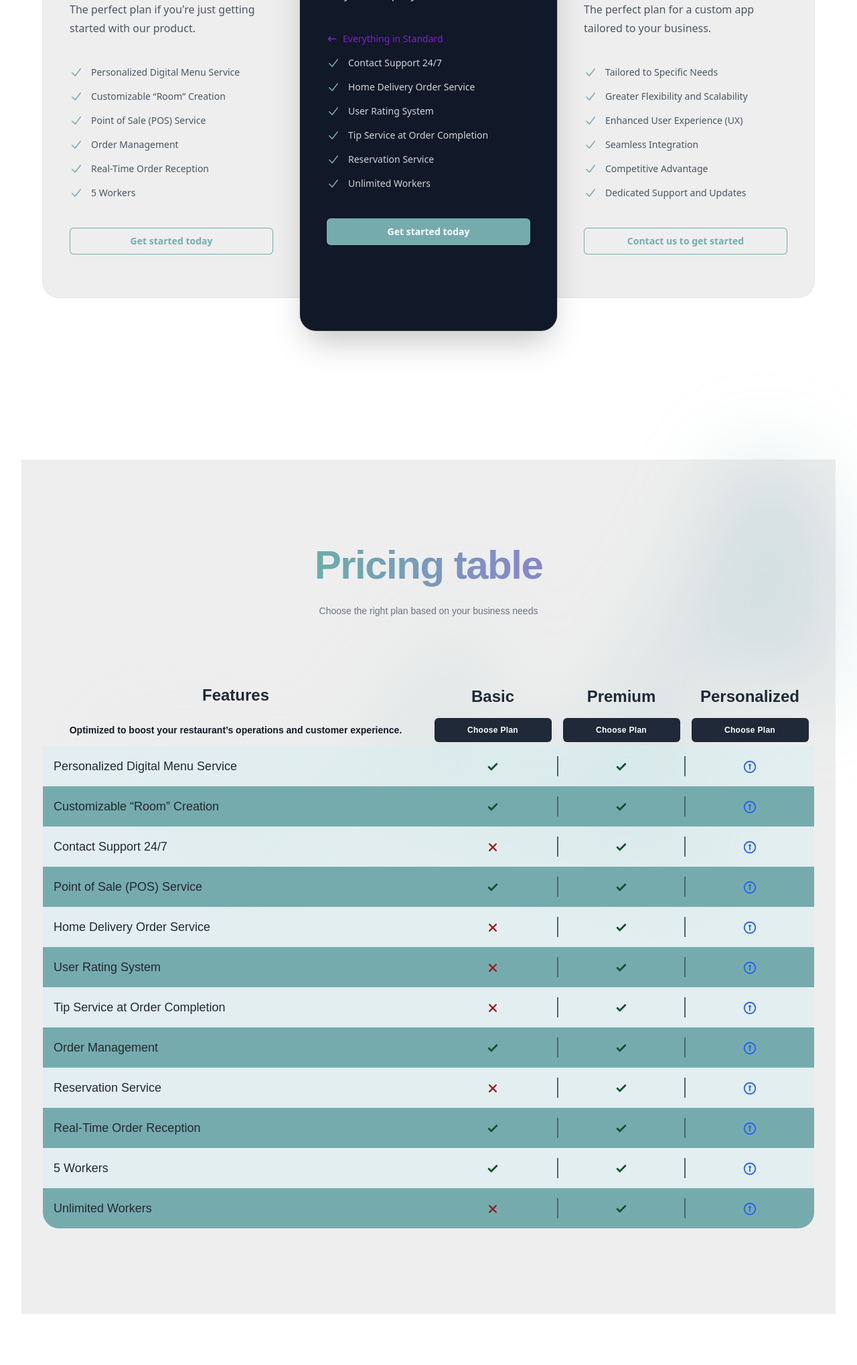
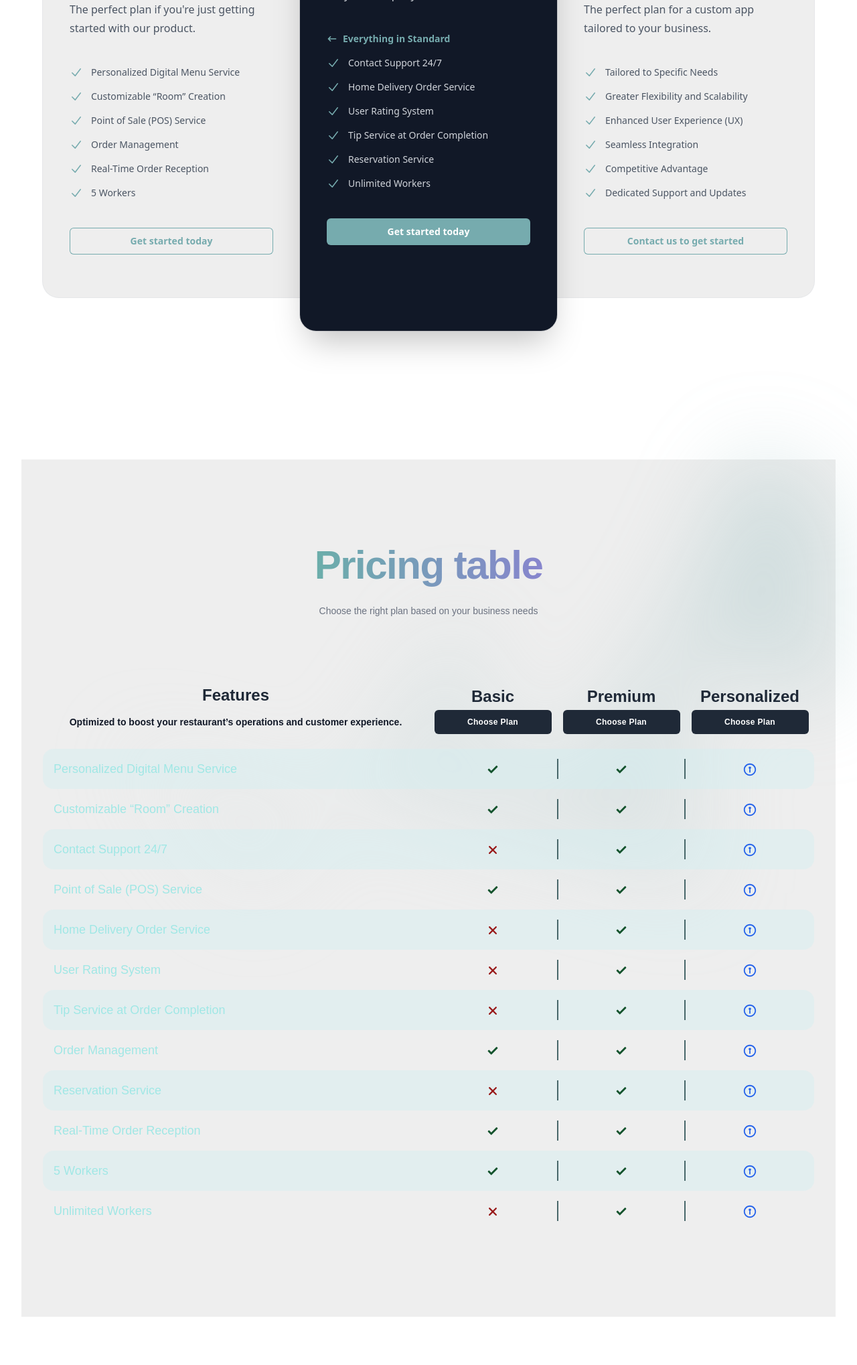
Before and after one commit to 2DAM-202425-PROJECTE/gastrohub, a website built with Vite: page price.html in a window 1280 px wide. Shown: the part 710-2748 px from the top of the page at 67% size. Built offline with nearby package versions, Linux system fonts and the light colour scheme.

Commit message:
price finished

```diff
--- a/css/login.css
+++ b/css/login.css
@@ -423,5 +423,4 @@ button:hover {
 .logo-login{
     width: 100px !important;
     height: 100px !important;
-    background-color: black;
 }
--- a/price.html
+++ b/price.html
@@ -34,7 +34,7 @@
         <p class="mx-auto mt-6 max-w-2xl text-center text-lg leading-8 text-gray-600 dark:text-pwhite ">The perfect price for your business, tailored to meet your unique needs and designed to help you thrive</p>
         <div class="mx-auto mt-16 grid max-w-lg grid-cols-1 items-center gap-y-6 sm:mt-20 sm:gap-y-0 lg:max-w-6xl lg:grid-cols-3 pb-48">
             <div class="min-h-[600px] rounded-3xl rounded-t-3xl bg-pwhite p-8 ring-1 ring-gray-900/10 sm:mx-8 sm:rounded-b-none sm:p-10 lg:mx-0 lg:rounded-bl-3xl lg:rounded-tr-none">
-                <h3 id="tier-hobby" class="text-base font-semibold leading-7 text-yellow-600">Standard</h3>
+                <h3 id="tier-hobby" class="text-base font-bold leading-7 text-pteal">Standard</h3>
                 <p class="mt-4 flex items-baseline gap-x-2">
                     <span class="text-5xl font-bold tracking-tight text-gray-900">$37.99</span>
                     <span class="text-base text-gray-500">/month</span>
@@ -108,7 +108,7 @@
                    class="mt-8 block rounded-md px-3.5 py-2.5 text-center text-sm font-semibold text-pteal hover:bg-pteal-light hover:bg-opacity-50 ring-1 ring-inset ring-pteal hover:ring-pteal focus-visible:outline focus-visible:outline-2 focus-visible:outline-offset-2 focus-visible:outline-indigo-600 sm:mt-10">Get
                     started today</a></div>
             <div class="min-h-[700px] relative rounded-3xl bg-gray-900 p-8 shadow-2xl ring-1 ring-gray-900/10 sm:p-10 w-full h-full">
-                <h3 id="tier-enterprise" class="text-base font-semibold leading-7 text-purple-700">Premium</h3>
+                <h3 id="tier-enterprise" class="text-base font-bold leading-7 text-pteal">Premium</h3>
                 <p class="mt-4 flex items-baseline gap-x-2">
                     <span class="text-5xl font-bold tracking-tight text-white">$69.99</span>
                     <span class="text-base text-gray-400">/month</span>
@@ -118,12 +118,12 @@
                 <ul role="list" class="mt-8 space-y-3 text-sm leading-6 text-gray-300 sm:mt-10">
                     <li class="flex items-start">
                         <svg xmlns="http://www.w3.org/2000/svg" viewBox="0 0 20 20" fill="currentColor"
-                             class="flex-none w-4 h-4 mt-1 mr-2 text-purple-700">
+                             class="flex-none w-4 h-4 mt-1 mr-2 text-pteal font-bold">
                             <path fill-rule="evenodd"
                                   d="M7.707 14.707a1 1 0 01-1.414 0l-4-4a1 1 0 010-1.414l4-4a1 1 0 011.414 1.414L5.414 9H17a1 1 0 110 2H5.414l2.293 2.293a1 1 0 010 1.414z"
                                   clip-rule="evenodd"/>
                         </svg>
-                        <span class="font-medium text-purple-700">Everything in Standard</span>
+                        <span class="font-bold text-pteal">Everything in Standard</span>
                     </li>
                     <li class="flex gap-x-3">
                         <svg class="h-6 w-5 flex-none text-pteal" viewBox="0 0 20 20" fill="currentColor"
@@ -191,7 +191,7 @@
                     started today</a>
             </div>
             <div class="min-h-[600px] rounded-3xl rounded-tl-none rounded-t-none bg-pwhite p-8 ring-1 ring-gray-900/10 sm:mx-8 sm:rounded-b-3xl sm:p-10 lg:mx-0 lg:rounded-bl-none lg:rounded-tr-3xl">
-                <h3 id="tier-hobby-2" class="text-base font-semibold leading-7 text-pink-600">Personalized</h3>
+                <h3 id="tier-hobby-2" class="text-base font-bold leading-7 text-pteal">Personalized</h3>
                 <p class="mt-4 flex items-baseline gap-x-2">
                     <span class="text-5xl font-bold tracking-tight text-gray-900">Custom</span>
                 </p>
@@ -284,27 +284,27 @@
                             <tr class="h-24">
                                 <th class="text-gray-800 px-4 py-1 font-semibold text-2xl dark:text-pwhite">
                                     Features
-                                    <p class="text-gray-900 dark:text-pwhite-dark text-sm mt-4 px-5 py-2.5">
+                                    <p class="text-gray-900 dark:text-pwhite-dark text-sm mt-1 mb-4 px-5 py-2.5">
                                         Optimized to boost your restaurant’s operations and customer experience.</p>
                                 </th>
                                 <th class="text-gray-800 px-2 py-1 font-semibold text-2xl w-48 dark:text-pwhite dark:border-pwhite border-pblack">
                                     <p>Basic</p>
                                     <button type="button"
-                                            class="w-[175px] mt-4 px-5 py-2.5 text-xs tracking-wide font-bold dark:bg-pteal bg-gray-800 hover:bg-gray-700 hover:bg-pteal-dark text-white rounded-md">
+                                            class="w-[175px] mt-1 mb-4 px-5 py-2.5 text-xs tracking-wide font-bold dark:bg-pteal bg-gray-800 hover:bg-gray-700 hover:bg-pteal-dark text-white rounded-md">
                                         Choose Plan
                                     </button>
                                 </th>
                                 <th class="text-gray-800 px-2 py-1 font-semibold text-2xl w-48 relative dark:text-pwhite dark:border-pwhite border-pblack">
                                     <p>Premium</p>
                                     <button type="button"
-                                            class="w-[175px] mt-4 px-5 py-2.5 text-xs tracking-wide font-bold dark:bg-pteal bg-gray-800 hover:bg-gray-700 hover:bg-pteal-dark text-white rounded-md">
+                                            class="w-[175px] mt-1 mb-4 px-5 py-2.5 text-xs tracking-wide font-bold dark:bg-pteal bg-gray-800 hover:bg-gray-700 hover:bg-pteal-dark text-white rounded-md">
                                         Choose Plan
                                     </button>
                                 </th>
                                 <th class="text-gray-800 px-2 py-1 font-semibold text-2xl w-48 dark:text-pwhite">
                                     <p>Personalized</p>
                                     <button type="button"
-                                            class="w-[175px] mt-4 px-5 py-2.5 text-xs tracking-wide font-bold dark:bg-pteal bg-gray-800 hover:bg-gray-700 hover:bg-pteal-dark text-white rounded-md">
+                                            class="w-[175px] mt-1 mb-4 px-5 py-2.5 text-xs tracking-wide font-bold dark:bg-pteal bg-gray-800 hover:bg-gray-700 hover:bg-pteal-dark text-white rounded-md">
                                         Choose Plan
                                     </button>
                                 </th>
@@ -312,8 +312,8 @@
                             </thead>
 
                             <tbody class="whitespace-nowrap">
-                            <tr class="even:bg-pteal bg-pteal-light">
-                                <td class="p-4 text-lg text-pblack">
+                            <tr class="even:bg-transparent bg-pteal-light">
+                                <td class="p-4 text-lg rounded-l-2xl text-[#A0E7E5]">
                                     Personalized Digital Menu Service
                                 </td>
                                 <td class="p-4 text-center">
@@ -332,15 +332,15 @@
                                     <div class="border border-pteal-dark h-1/2 absolute right-0 top-1/2 transform -translate-y-1/2"></div>
                                     <div class="border border-pteal-dark h-1/2 absolute left-0 top-1/2 transform -translate-y-1/2"></div>
                                 </td>
-                                <td class="p-4 text-center">
+                                <td class="p-4 text-center rounded-r-2xl">
                                     <svg xmlns="http://www.w3.org/2000/svg" width="22" class="fill-blue-600 inline transform rotate-180" viewBox="0 0 24 24">
                                         <path d="M12 2C6.48 2 2 6.48 2 12s4.48 10 10 10 10-4.48 10-10S17.52 2 12 2zm0 18c-4.41 0-8-3.59-8-8s3.59-8 8-8 8 3.59 8 8-3.59 8-8 8zm0-13c-.55 0-1 .45-1 1v4c0 .55.45 1 1 1s1-.45 1-1V8c0-.55-.45-1-1-1zm0 6c-1.1 0-2 .9-2 2s.9 2 2 2 2-.9 2-2-.9-2-2-2z"/>
                                     </svg>
                                 </td>
                             </tr>
 
-                            <tr class="even:bg-pteal bg-pteal-light">
-                                <td class="p-4 text-lg text-pblack">
+                            <tr class="even:bg-transparent bg-pteal-light">
+                                <td class="p-4 text-lg rounded-l-2xl text-[#A0E7E5]">
                                     Customizable “Room” Creation
                                 </td>
                                 <td class="p-4 text-center">
@@ -366,8 +366,8 @@
                                 </td>
                             </tr>
 
-                            <tr class="even:bg-pteal bg-pteal-light">
-                                <td class="p-4 text-lg text-pblack">
+                            <tr class="even:bg-transparent bg-pteal-light">
+                                <td class="p-4 text-lg rounded-l-2xl text-[#A0E7E5]">
                                     Contact Support 24/7
                                 </td>
                                 <td class="p-4 text-center">
@@ -388,15 +388,15 @@
                                     <div class="border border-pteal-dark h-1/2 absolute right-0 top-1/2 transform -translate-y-1/2"></div>
                                     <div class="border border-pteal-dark h-1/2 absolute left-0 top-1/2 transform -translate-y-1/2"></div>
                                 </td>
-                                <td class="p-4 text-center">
+                                <td class="p-4 text-center rounded-r-2xl">
                                     <svg xmlns="http://www.w3.org/2000/svg" width="22" class="fill-blue-600 inline transform rotate-180" viewBox="0 0 24 24">
                                         <path d="M12 2C6.48 2 2 6.48 2 12s4.48 10 10 10 10-4.48 10-10S17.52 2 12 2zm0 18c-4.41 0-8-3.59-8-8s3.59-8 8-8 8 3.59 8 8-3.59 8-8 8zm0-13c-.55 0-1 .45-1 1v4c0 .55.45 1 1 1s1-.45 1-1V8c0-.55-.45-1-1-1zm0 6c-1.1 0-2 .9-2 2s.9 2 2 2 2-.9 2-2-.9-2-2-2z"/>
                                     </svg>
                                 </td>
                             </tr>
 
-                            <tr class="even:bg-pteal bg-pteal-light">
-                                <td class="p-4 text-lg text-pblack">
+                            <tr class="even:bg-transparent bg-pteal-light">
+                                <td class="p-4 text-lg rounded-l-2xl text-[#A0E7E5]">
                                     Point of Sale (POS) Service
                                 </td>
                                 <td class="p-4 text-center">
@@ -421,8 +421,8 @@
                                     </svg>
                                 </td>
                             </tr>
-                            <tr class="even:bg-pteal bg-pteal-light">
-                                <td class="p-4 text-lg text-pblack">
+                            <tr class="even:bg-transparent bg-pteal-light">
+                                <td class="p-4 text-lg rounded-l-2xl text-[#A0E7E5]">
                                     Home Delivery Order Service
                                 </td>
                                 <td class="p-4 text-center">
@@ -443,15 +443,15 @@
                                     <div class="border border-pteal-dark h-1/2 absolute right-0 top-1/2 transform -translate-y-1/2"></div>
                                     <div class="border border-pteal-dark h-1/2 absolute left-0 top-1/2 transform -translate-y-1/2"></div>
                                 </td>
-                                <td class="p-4 text-center">
+                                <td class="p-4 text-center rounded-r-2xl">
                                     <svg xmlns="http://www.w3.org/2000/svg" width="22" class="fill-blue-600 inline transform rotate-180" viewBox="0 0 24 24">
                                         <path d="M12 2C6.48 2 2 6.48 2 12s4.48 10 10 10 10-4.48 10-10S17.52 2 12 2zm0 18c-4.41 0-8-3.59-8-8s3.59-8 8-8 8 3.59 8 8-3.59 8-8 8zm0-13c-.55 0-1 .45-1 1v4c0 .55.45 1 1 1s1-.45 1-1V8c0-.55-.45-1-1-1zm0 6c-1.1 0-2 .9-2 2s.9 2 2 2 2-.9 2-2-.9-2-2-2z"/>
                                     </svg>
                                 </td>
                             </tr>
 
-                            <tr class="even:bg-pteal bg-pteal-light">
-                                <td class="p-4 text-lg text-pblack">
+                            <tr class="even:bg-transparent bg-pteal-light">
+                                <td class="p-4 text-lg rounded-l-2xl text-[#A0E7E5]">
                                     User Rating System
                                 </td>
                                 <td class="p-4 text-center">
@@ -479,8 +479,8 @@
                                 </td>
                             </tr>
 
-                            <tr class="even:bg-pteal bg-pteal-light">
-                                <td class="p-4 text-lg text-pblack">
+                            <tr class="even:bg-transparent bg-pteal-light">
+                                <td class="p-4 text-lg rounded-l-2xl text-[#A0E7E5]">
                                     Tip Service at Order Completion
                                 </td>
                                 <td class="p-4 text-center">
@@ -501,15 +501,15 @@
                                     <div class="border border-pteal-dark h-1/2 absolute right-0 top-1/2 transform -translate-y-1/2"></div>
                                     <div class="border border-pteal-dark h-1/2 absolute left-0 top-1/2 transform -translate-y-1/2"></div>
                                 </td>
-                                <td class="p-4 text-center">
+                                <td class="p-4 text-center rounded-r-2xl">
                                     <svg xmlns="http://www.w3.org/2000/svg" width="22" class="fill-blue-600 inline transform rotate-180" viewBox="0 0 24 24">
                                         <path d="M12 2C6.48 2 2 6.48 2 12s4.48 10 10 10 10-4.48 10-10S17.52 2 12 2zm0 18c-4.41 0-8-3.59-8-8s3.59-8 8-8 8 3.59 8 8-3.59 8-8 8zm0-13c-.55 0-1 .45-1 1v4c0 .55.45 1 1 1s1-.45 1-1V8c0-.55-.45-1-1-1zm0 6c-1.1 0-2 .9-2 2s.9 2 2 2 2-.9 2-2-.9-2-2-2z"/>
                                     </svg>
                                 </td>
                             </tr>
 
-                            <tr class="even:bg-pteal bg-pteal-light">
-                                <td class="p-4 text-lg text-pblack">
+                            <tr class="even:bg-transparent bg-pteal-light">
+                                <td class="p-4 text-lg rounded-l-2xl text-[#A0E7E5]">
                                     Order Management
                                 </td>
                                 <td class="p-4 text-center">
@@ -535,8 +535,8 @@
                                 </td>
                             </tr>
 
-                            <tr class="even:bg-pteal bg-pteal-light">
-                                <td class="p-4 text-lg text-pblack">
+                            <tr class="even:bg-transparent bg-pteal-light">
+                                <td class="p-4 text-lg rounded-l-2xl text-[#A0E7E5]">
                                     Reservation Service
                                 </td>
                                 <td class="p-4 text-center">
@@ -557,15 +557,15 @@
                                     <div class="border border-pteal-dark h-1/2 absolute right-0 top-1/2 transform -translate-y-1/2"></div>
                                     <div class="border border-pteal-dark h-1/2 absolute left-0 top-1/2 transform -translate-y-1/2"></div>
                                 </td>
-                                <td class="p-4 text-center">
+                                <td class="p-4 text-center rounded-r-2xl">
                                     <svg xmlns="http://www.w3.org/2000/svg" width="22" class="fill-blue-600 inline transform rotate-180" viewBox="0 0 24 24">
                                         <path d="M12 2C6.48 2 2 6.48 2 12s4.48 10 10 10 10-4.48 10-10S17.52 2 12 2zm0 18c-4.41 0-8-3.59-8-8s3.59-8 8-8 8 3.59 8 8-3.59 8-8 8zm0-13c-.55 0-1 .45-1 1v4c0 .55.45 1 1 1s1-.45 1-1V8c0-.55-.45-1-1-1zm0 6c-1.1 0-2 .9-2 2s.9 2 2 2 2-.9 2-2-.9-2-2-2z"/>
                                     </svg>
                                 </td>
                             </tr>
 
-                            <tr class="even:bg-pteal bg-pteal-light">
-                                <td class="p-4 text-lg text-pblack">
+                            <tr class="even:bg-transparent bg-pteal-light">
+                                <td class="p-4 text-lg rounded-l-2xl text-[#A0E7E5]">
                                     Real-Time Order Reception
                                 </td>
                                 <td class="p-4 text-center">
@@ -591,8 +591,8 @@
                                 </td>
                             </tr>
 
-                            <tr class="even:bg-pteal bg-pteal-light">
-                                <td class="p-4 text-lg text-pblack">
+                            <tr class="even:bg-transparent bg-pteal-light">
+                                <td class="p-4 text-lg rounded-l-2xl text-[#A0E7E5]">
                                     5 Workers
                                 </td>
                                 <td class="p-4 text-center">
@@ -611,15 +611,15 @@
                                     <div class="border border-pteal-dark h-1/2 absolute right-0 top-1/2 transform -translate-y-1/2"></div>
                                     <div class="border border-pteal-dark h-1/2 absolute left-0 top-1/2 transform -translate-y-1/2"></div>
                                 </td>
-                                <td class="p-4 text-center">
+                                <td class="p-4 text-center rounded-r-2xl">
                                     <svg xmlns="http://www.w3.org/2000/svg" width="22" class="fill-blue-600 inline transform rotate-180" viewBox="0 0 24 24">
                                         <path d="M12 2C6.48 2 2 6.48 2 12s4.48 10 10 10 10-4.48 10-10S17.52 2 12 2zm0 18c-4.41 0-8-3.59-8-8s3.59-8 8-8 8 3.59 8 8-3.59 8-8 8zm0-13c-.55 0-1 .45-1 1v4c0 .55.45 1 1 1s1-.45 1-1V8c0-.55-.45-1-1-1zm0 6c-1.1 0-2 .9-2 2s.9 2 2 2 2-.9 2-2-.9-2-2-2z"/>
                                     </svg>
                                 </td>
                             </tr>
 
-                            <tr class="even:bg-pteal bg-pteal-light">
-                                <td class="p-4 text-lg text-pblack">
+                            <tr class="even:bg-transparent bg-pteal-light">
+                                <td class="p-4 text-lg rounded-l-2xl text-[#A0E7E5]">
                                     Unlimited Workers
                                 </td>
                                 <td class="p-4 text-center">
```
